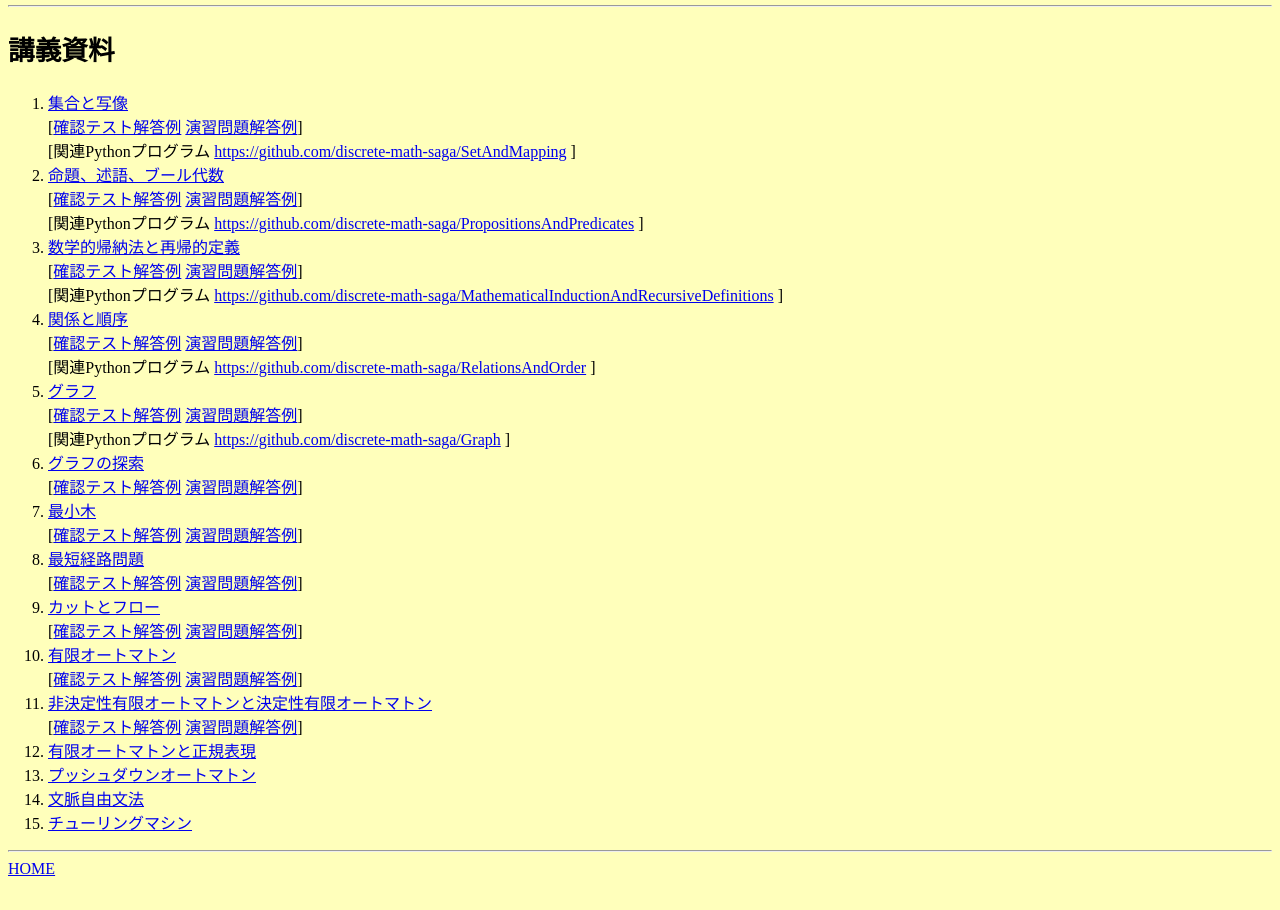
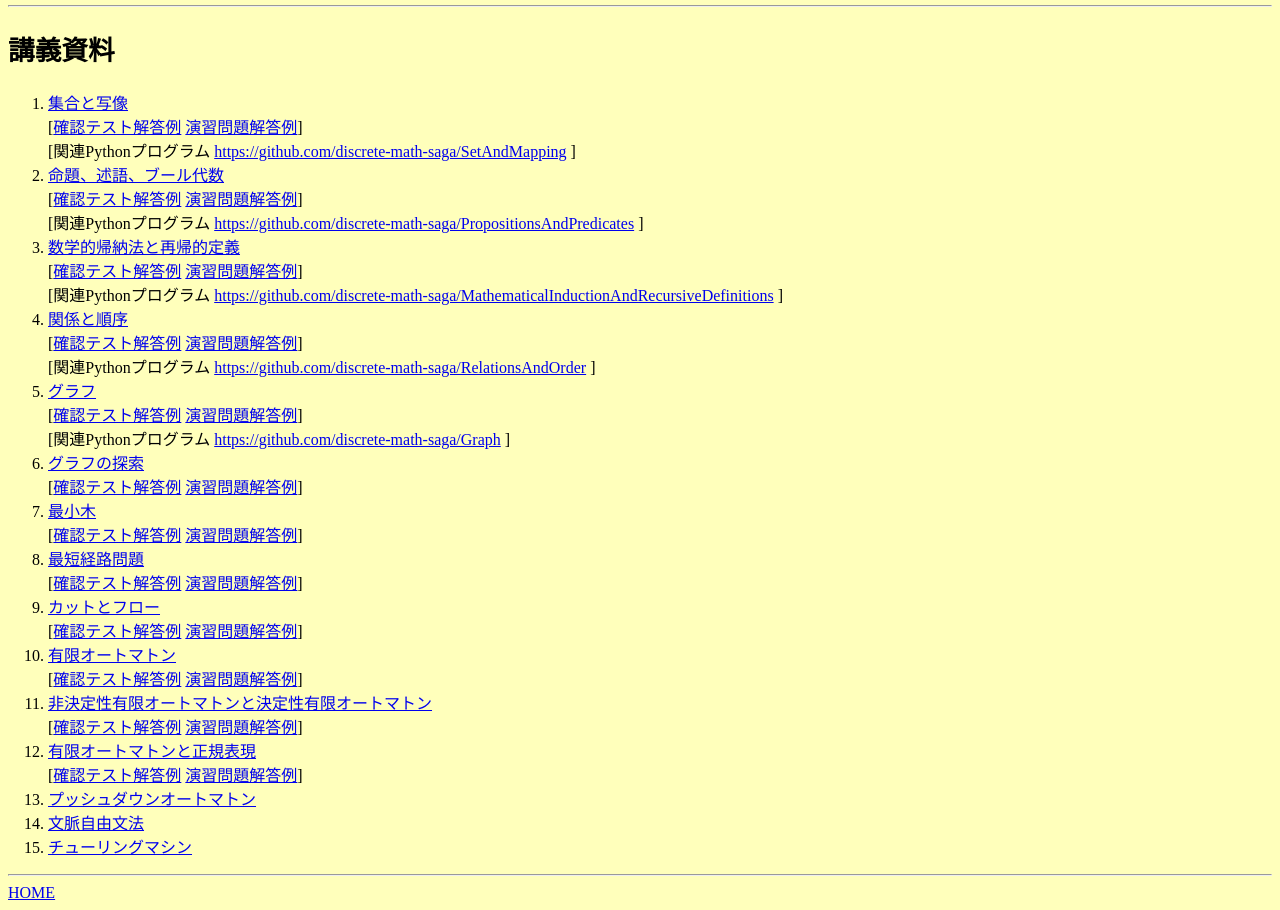
Before and after one commit to tada195908/tada195908.github.io, a plain HTML site: page lecture/DiscreteMathematicsAndAutomata/index.html in a window 1280 px wide. Shown: the part 140-1050 px from the top of the page. Before the commit the page ends 1026 px from the top, so only its background shows below. Drawn offline with Linux system fonts and the light colour scheme.

Commit message:
20250120

```diff
--- a/lecture/DiscreteMathematicsAndAutomata/index.html
+++ b/lecture/DiscreteMathematicsAndAutomata/index.html
@@ -94,9 +94,9 @@
                 <a href="pdf/exercise/11_NFA2DFA.pdf">演習問題解答例</a>]
             </li>
             <li><a href="pdf/12_RegularExpressions.pdf">有限オートマトンと正規表現</a>
-                <!-- <br/>
-                [<a href="pdf/minitest/12_RegularExpressions.pdf">確認テスト解答例</a>
-                <a href="pdf/exercise/12_RegularExpressions.pdf">演習問題解答例</a>] -->
+                <br/>
+                [<a href="pdf/quiz/12_RegularExpressions.pdf">確認テスト解答例</a>
+                <a href="pdf/exercise/12_RegularExpressions.pdf">演習問題解答例</a>]
             </li>
             <li><a href="pdf/13_PDA.pdf">プッシュダウンオートマトン</a>
                 <!-- <br/>
```
Also changed, not shown: 3 other files.
